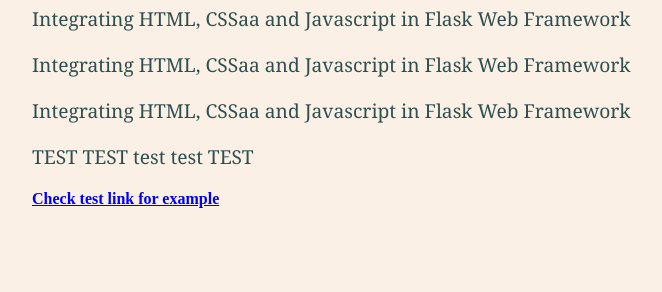
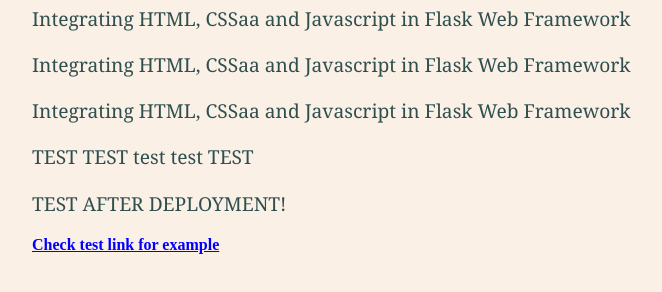
Before and after one commit to bebeto1914/flask_app, a plain HTML site: page template_files/index.html in a window 1280 px wide. Shown: the part 98-390 px from the top of the page, without its empty margins (68-730 px from the left). Drawn offline with Linux system fonts and the light colour scheme.

Commit message:
modified

```diff
--- a/template_files/index.html
+++ b/template_files/index.html
@@ -17,6 +17,7 @@
     <p>Integrating HTML, CSSaa and Javascript in Flask Web Framework</p>
     <p>Integrating HTML, CSSaa and Javascript in Flask Web Framework</p>
     <p>TEST TEST test test TEST</p>
+    <p>TEST AFTER DEPLOYMENT!</p>
 
     <a href="" id="data-graph-link">Check test link for example</a>
 
```
